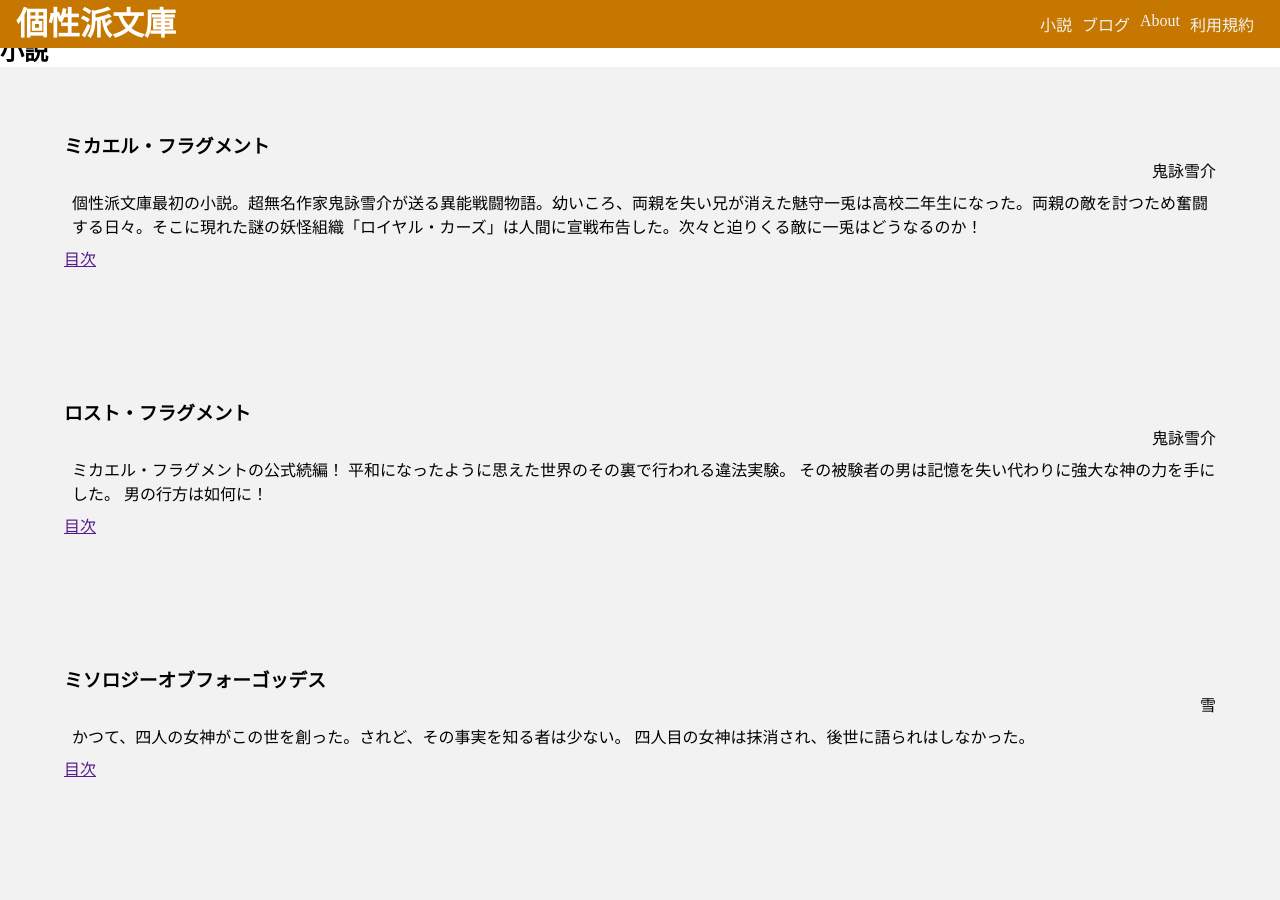
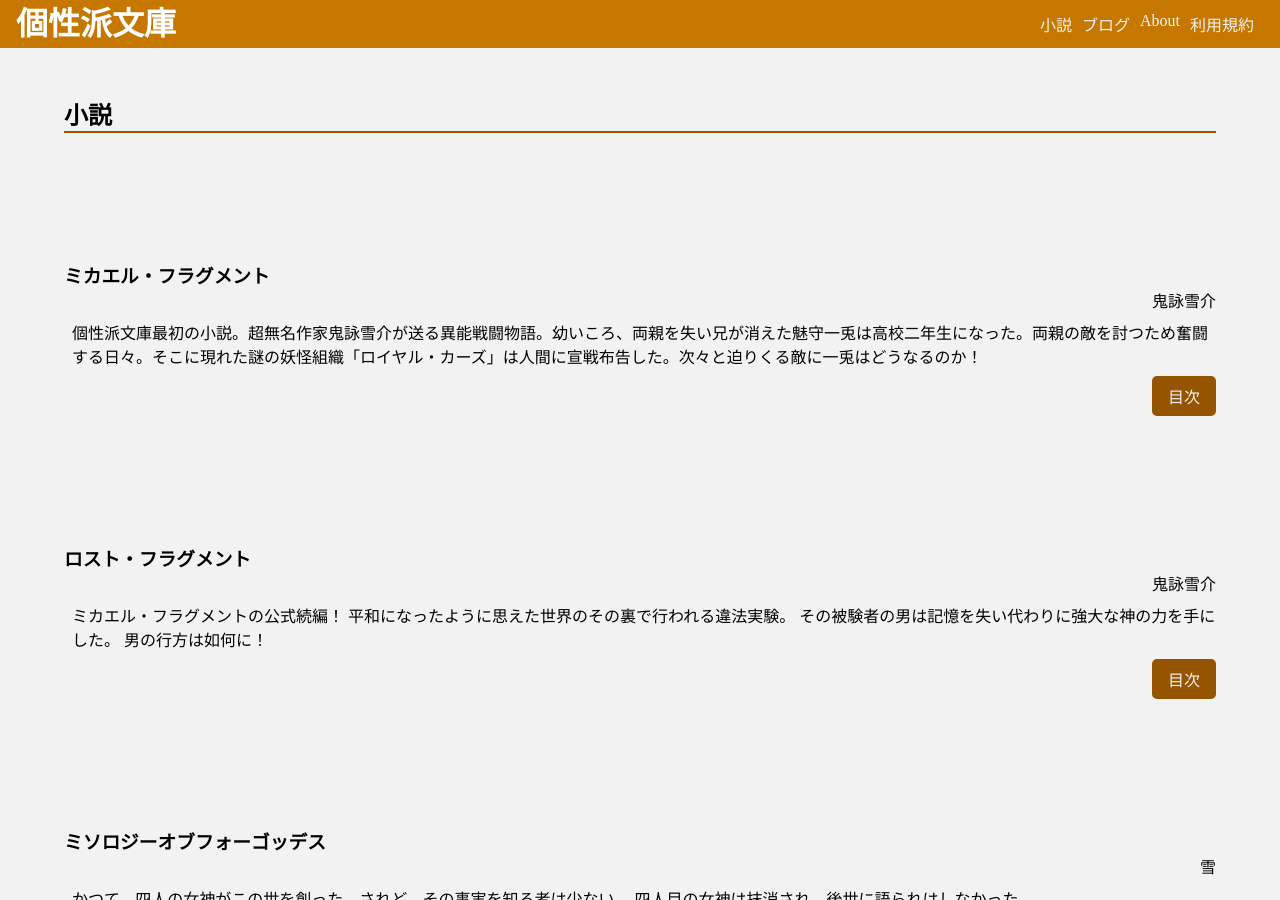
Before and after one commit to koseihabunnko/koseihabunnko.github.io, a Jekyll site: the page built from novel.html, in a window 1280 px wide and 900 px high. Built offline with Jekyll 4.4.1, drawn with Linux system fonts in a browser that asks for light colours.

Commit message:
いろいろ追加修正

```diff
--- a/assets/css/main.css
+++ b/assets/css/main.css
@@ -10,6 +10,7 @@
   background-color: #c67700;
   top: 0;
   box-sizing: border-box;
+  z-index: 255;
 }
 
 .header__logo {
@@ -68,6 +69,14 @@
 
 .main{
   padding-top: 2em;
+  background-color: #F3F2F2;
+}
+
+.main__title{
+  margin: 5vw;
+  border-width: 0 0 2px 0;
+  border-style:solid;
+  border-color: #945400;
 }
 
 .section{
@@ -83,6 +92,10 @@
 
 .section__body{
   margin: 0.5em 0 0.5em 0.5em;
+}
+
+.section__button{
+  margin: auto 0 auto auto;
 }
 
 .full-screen-section{
@@ -112,14 +125,17 @@
   background-image: url({{"/assets/img/susan-q-yin-2JIvboGLeho-unsplash.jpg" | relative_url}});
 }
 
+.first-section__wrap{
+  padding: 1em;
+  color: #F3F2F2;
+  text-shadow: 0 0 10px black;
+}
+
 .first-section__title{
-  background-color: #F3F2F2;
 }
 
 .first-section__body{
   width: 12em;
-  padding: 0.5em;
-  background-color: #F3F2F2;
 }
 
 .slider{
@@ -141,6 +157,7 @@
   width: 20em;
   padding: 0.5em;
   background-color: #F3F2F2;
+  position: relative;
 }
 
 .card__title{
@@ -154,19 +171,29 @@
 
 .card__body{
   height: 70%;
+  text-overflow: ellipsis;
   margin: 0.75em auto;
 }
 
 .card__button{
+  position: absolute;
+  right: 0.5em;
+  bottom: 0.5em;
+}
+
+.button{
   display: block;
-  padding: 0.5em;
+  padding: 0.5em 1em;
   background-color: #945400;
   color: #F3F2F2;
   text-decoration: none;
-  margin: auto 0 0 auto;
-  width: 25%;
   border-radius: 5px;
   text-align: center;
+  width: max-content;
+}
+
+.button:hover{
+  background-color: #b66700;
 }
 
 /*フッター*/
```
